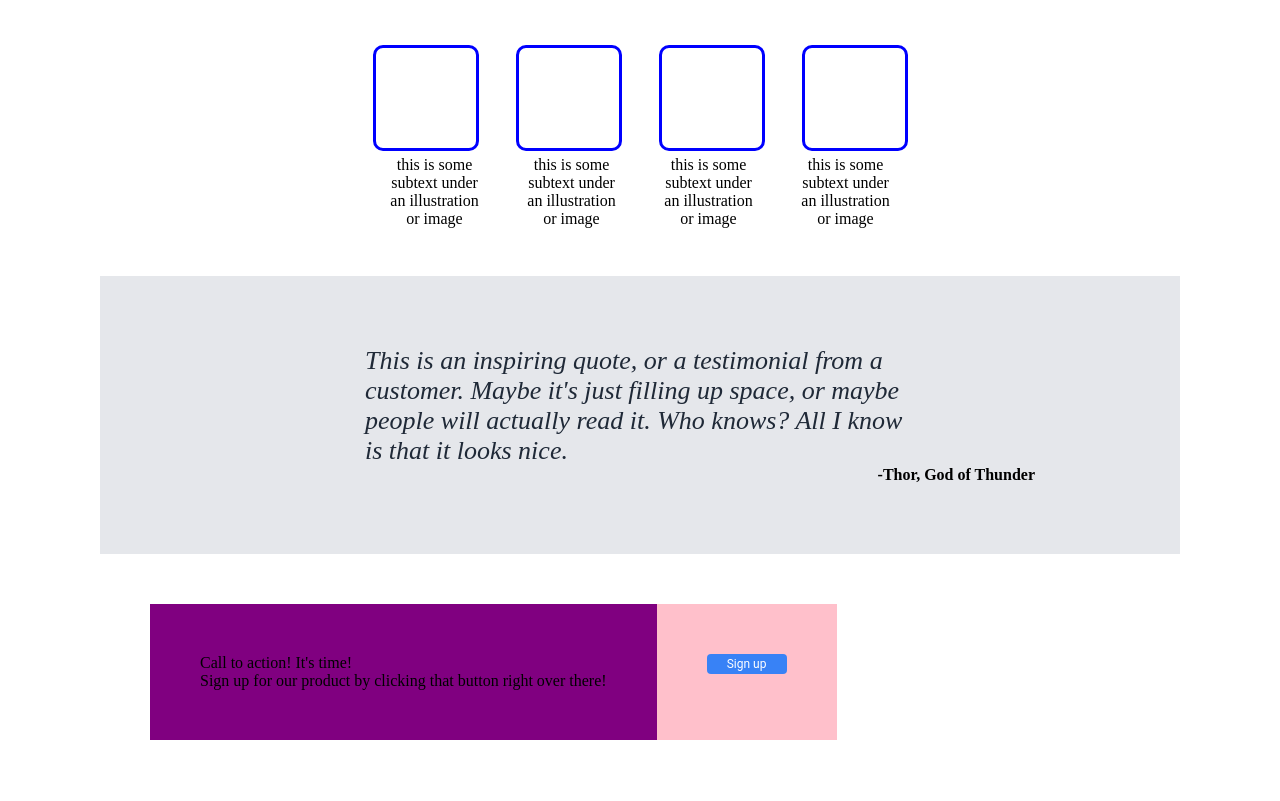
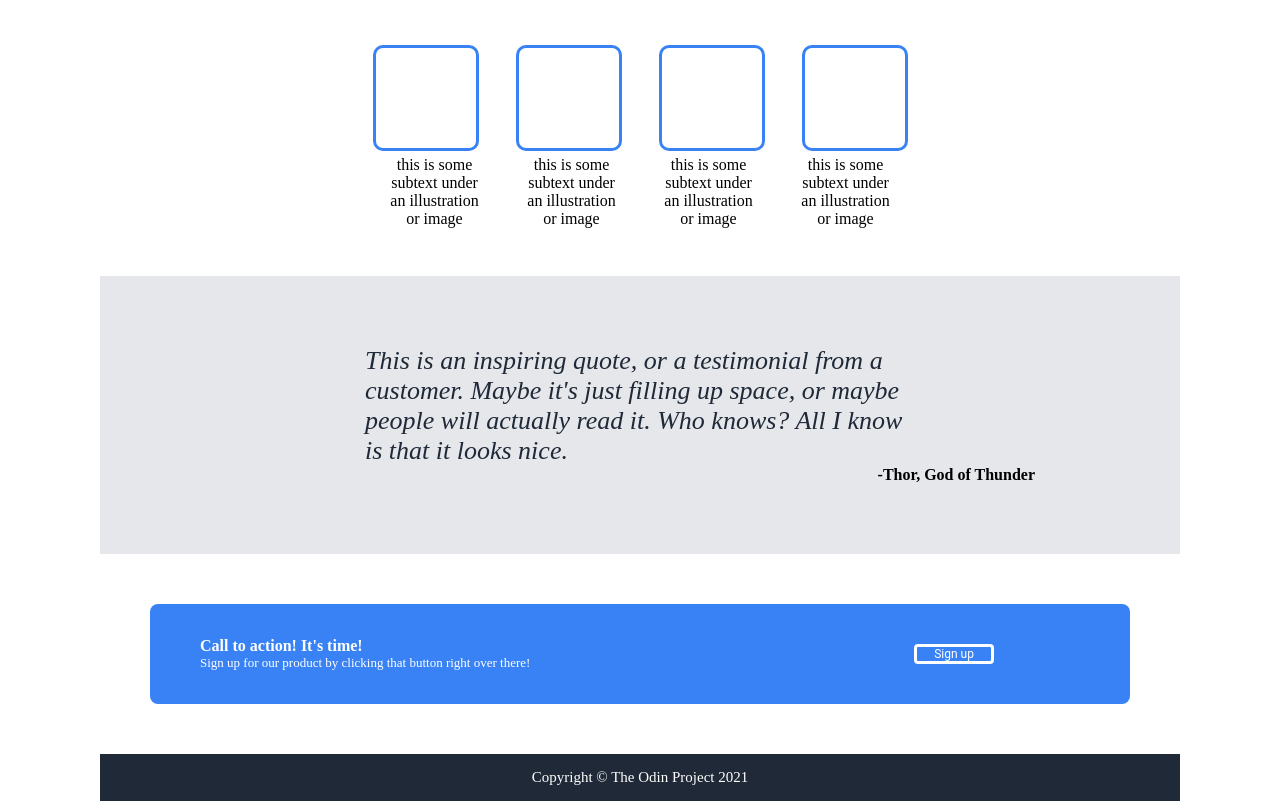
Before and after one commit to craigmasters/landing-page, a plain HTML site: page index.html in a window 1280 px wide. Shown: the part 545-1346 px from the top of the page. Drawn offline with Linux system fonts and the light colour scheme.

Commit message:
Complete landing page project

```diff
--- a/index.html
+++ b/index.html
@@ -49,9 +49,10 @@
             </div>
             <div class="cta-container-right">
                 <div class="button">
-                    <button>Sign up</button>
+                    <button class="buttons">Sign up</button>
                 </div>
             </div>
         </div>
+        <div class="copyright">Copyright © The Odin Project 2021</div>
     </body>
 </html>
--- a/style.css
+++ b/style.css
@@ -8,7 +8,7 @@ body {
     margin: 0 100px;
     display: flex;
     flex-direction: column;
-    min-width: 750px;
+    min-width: 800px;
 }
 
 .header {
@@ -121,7 +121,7 @@ button:hover {
 .box {
     background-color: white;
     border: solid;
-    border-color: blue;
+    border-color: #3882F6;
     padding: 50px;
     margin: 16px 16px 5px 16px;
     width: 100px;
@@ -188,23 +188,48 @@ button:hover {
 }
 
 .cta-container-left {
-    background-color: purple;
+    background-color: #3882F6;
+    color: white;
+    flex: 3;
     padding: 50px;
+    height: 100px;
+    display: flex;
+    flex-direction: column;
+    justify-content: center;
+    border-top-left-radius: 8px;
+    border-bottom-left-radius: 8px;
 }
 
 .cta-container-right {
-    background-color: pink;
-    padding: 50px;
+    background-color: #3882F6;
+    flex: 2;
+    display: flex;
+    align-items: center;
+    justify-content: center;
+    border-top-right-radius: 8px;
+    border-bottom-right-radius: 8px;
 }
 
-.cta-container-right.button {
-    font-family: Roboto, sans-serif;
-    font-size: 12px;
-    border: none;
-    border-radius: 4px;
-    background: #3882F6;
+.buttons {
+
+    border: solid;
+    border-color: white;
+}
+
+.cta-header {
+    font-size: 16px;
+    font-weight: bold;
+}
+
+.cta-text {
+    font-size: 13px;
+}
+
+.copyright {
+    background-color: #1F2937;
     color: white;
-    width: 80px;
-    height: 20px;
-    justify-content: space-around;
-  }
+    font-size: 15px;
+    display: flex;
+    justify-content: center;
+    padding: 15px;
+}
```
